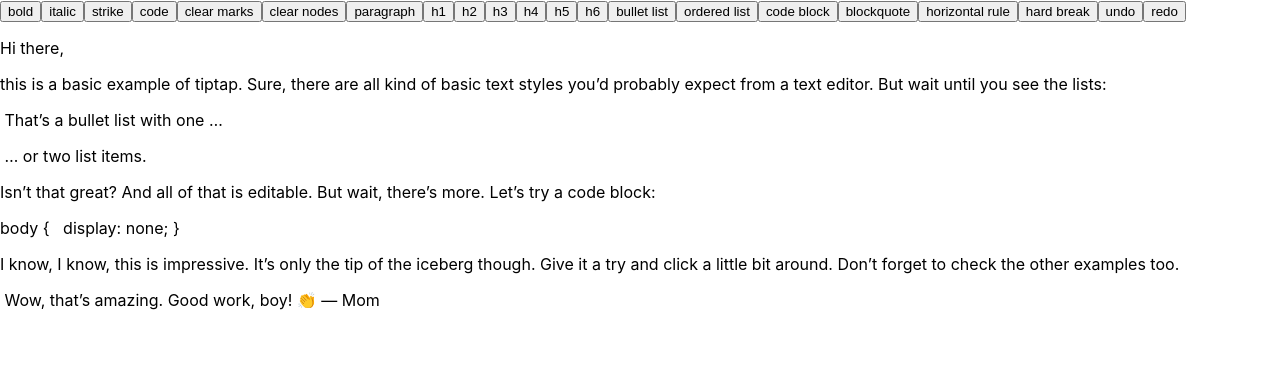
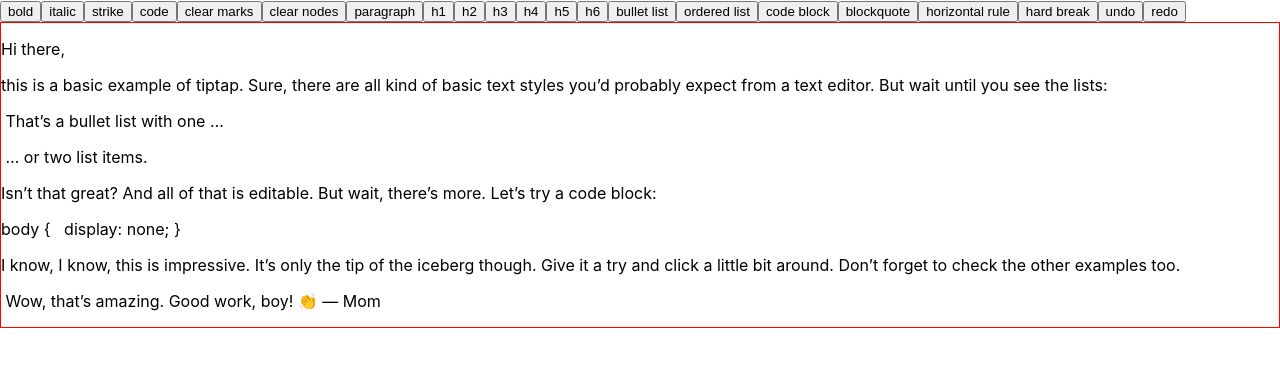
Before and after one commit to KevinTss/poc--tiptap-editor, a React (Create React App) app: page / in a window 1280 px wide. Shown: the top 366 px of the page. Built offline with nearby package versions, Linux system fonts and the light colour scheme.

Commit message:
Insert element in tiptap on drop

```diff
--- a/package.json
+++ b/package.json
@@ -9,6 +9,7 @@
     "@tiptap/extension-text": "^2.0.0-beta.15",
     "@tiptap/react": "^2.0.0-beta.108",
     "@tiptap/starter-kit": "^2.0.0-beta.183",
+    "prosemirror-model": "^1.16.1",
     "react": "^17.0.2",
     "react-dom": "^17.0.2",
     "react-scripts": "5.0.0",
--- a/src/Tiptap.jsx
+++ b/src/Tiptap.jsx
@@ -4,6 +4,7 @@ import Paragraph from '@tiptap/extension-paragraph';
 import Text from '@tiptap/extension-text';
 import styled from 'styled-components';
 import Bold from '@tiptap/extension-bold';
+import { DOMParser } from 'prosemirror-model';
 
 // const EditorContainer = styled.div`
 // margin: 100px 50px;
@@ -58,6 +59,40 @@ import Bold from '@tiptap/extension-bold';
 // }
 
 // export default Tiptap
+
+function elementFromString(value) {
+  const element = document.createElement('div');
+  element.innerHTML = value.trim();
+
+  return element;
+}
+
+function insertHTML({ state, view }, value) {
+  const { selection } = state;
+  const element = elementFromString(value);
+  const slice = DOMParser.fromSchema(state.schema).parseSlice(element);
+  const transaction = state.tr.insert(selection.anchor, slice.content);
+
+  view.dispatch(transaction);
+}
+
+const readImage = (event) =>
+  new Promise((resolve, reject) => {
+    const fileList = event.dataTransfer.files;
+    const file = fileList[0];
+    const reader = new FileReader();
+    reader.addEventListener('load', (event) => {
+      const uploaded_image = event.target.result;
+      console.log('ing', uploaded_image);
+      //  document.querySelector("#image_drop_area").style.backgroundImage  = `url(${uploaded_image})`;
+      resolve(uploaded_image);
+    });
+    reader.readAsDataURL(file);
+  });
+
+const EditorContainer = styled.div`
+  border: 1px solid red;
+`;
 
 const MenuBar = ({ editor }) => {
   if (!editor) {
@@ -212,8 +247,30 @@ const Tiptap = () => {
   return (
     <div>
       <MenuBar editor={editor} />
-
-      <EditorContent editor={editor} />
+      <EditorContainer
+        onDragOver={(event) => {
+          event.stopPropagation();
+          event.preventDefault();
+          event.dataTransfer.dropEffect = 'copy';
+          console.group();
+          // console.log('datatr', e.dataTransfer);
+          console.log('enter', event);
+          console.groupEnd();
+        }}
+        onDrop={(event) => {
+          event.stopPropagation();
+          event.preventDefault();
+          // const fileList = event.dataTransfer.files;
+          // document.querySelector('#file_name').textContent = fileList[0].name;
+          readImage(event).then((resp) => {
+            console.log('then', resp);
+            const imageTag = `<img alt='new-added-image' src=${resp} width="50px" height="50px"/>`;
+            insertHTML(editor, imageTag);
+          });
+        }}
+      >
+        <EditorContent editor={editor} />
+      </EditorContainer>
     </div>
   );
 };
```
